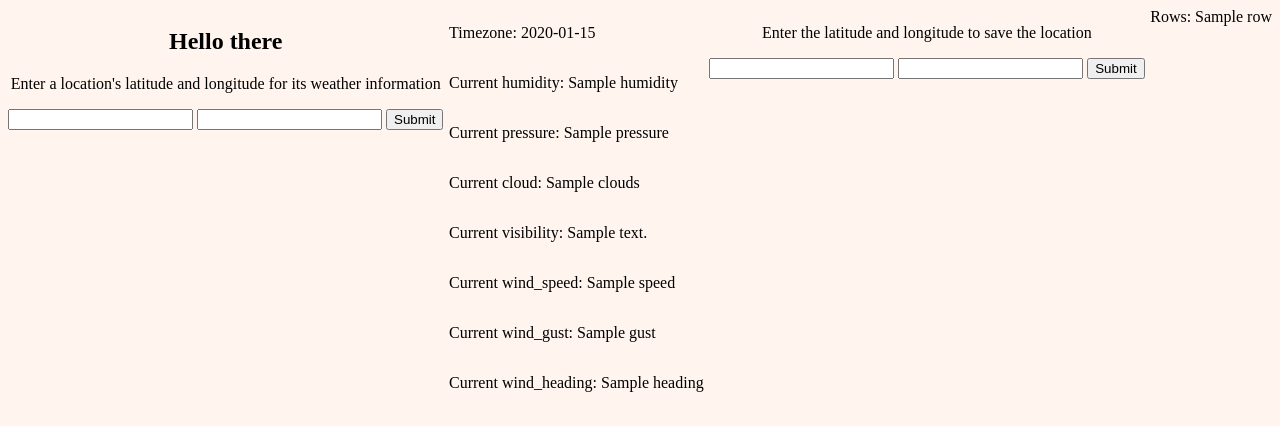
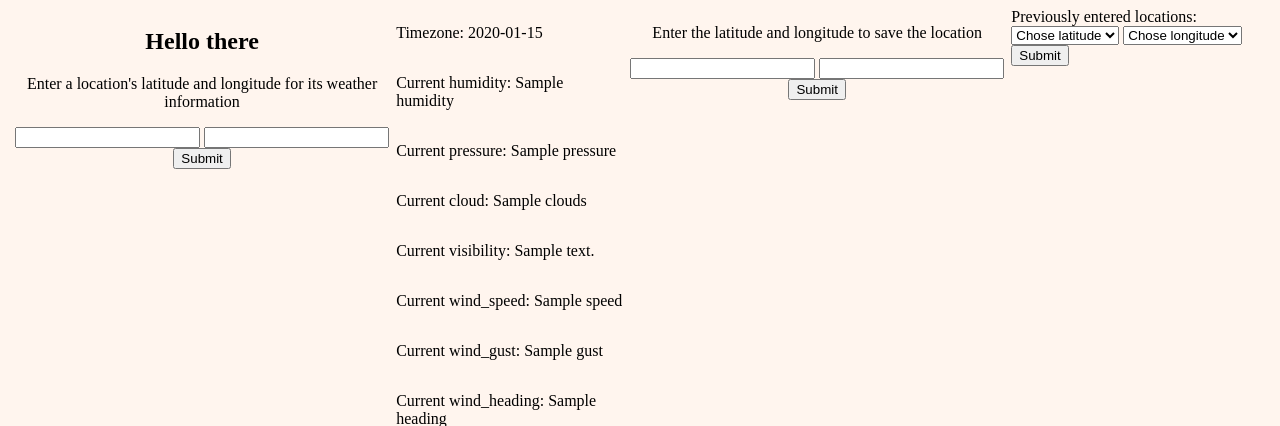
Before and after one commit to vyomaa03/project-2, a Flask app: template templates/user_main.html in a window 1280 px wide. Shown: the top 426 px of the page. Run offline with Flask 2, Linux system fonts and the light colour scheme; the template is opened without the code that fills it: most values are stand-ins (such as "Sample title", 1, 10 or a date in 2020); some libraries are stand-ins or nearby versions.

Commit message:
final version 1

```diff
--- a/app.py
+++ b/app.py
@@ -1,3 +1,4 @@
+from ast import Return
 from crypt import methods
 import email
 from unittest import result
@@ -28,7 +29,7 @@
     return render_template('base.html')
 
 @app.route('/login')
-def login(): # when the login button is pressed it should return this html
+def login():
     return render_template('login.html')
 
 @app.route('/login', methods=['POST'])
@@ -60,7 +61,7 @@
 
 
 @app.route('/signup')
-def signup(): # when the login button is pressed it should return this html
+def signup():
     return render_template('signup.html')
 
 
@@ -75,28 +76,29 @@
 
 @app.route('/weather')
 def not_main():
-    rows = sql_fetch('SELECT latitude, longitude FROM locations')
-    print(rows)
-    for row in rows:
-        print(row)
-    return render_template('user_main.html', rows=rows)
-
-@app.route('/weather_get', methods=['post']) # change to a get
-def main():
-    lat = request.form.get('lat')
-    lon = request.form.get('lon')
-    result = weather.weather_get(lat,lon)
-    print(result)
-    timezone = result['timezone']
-    humidity = result['current']['humidity']
-    pressure = result['current']['pressure']
-    clouds = result['current']['clouds']
-    visibility = result['current']['visibility']
-    speed = result['current']['wind_speed']
-    gust = result['current']['wind_gust']
-    heading = result['current']['wind_deg']
-
-    return render_template('user_main.html',timezone=timezone,humidity=humidity, pressure=pressure, clouds=clouds, visibility=visibility,speed=speed, gust=gust, heading=heading,email=email)
+    latitude = request.args.get('lat')
+    longitude = request.args.get('lon')
+    rows = sql_fetch('SELECT latitude FROM locations')
+    rows2 = sql_fetch('SELECT longitude FROM locations')
+    if latitude == None:
+        return render_template('user_main.html', rows=rows, rows2=rows2)
+    else:
+        latitude = request.args.get('lat')
+        longitude = request.args.get('lon')
+        rows = sql_fetch('SELECT latitude FROM locations WHERE latitude = %d', [latitude])
+        rows2 = sql_fetch('SELECT longitude FROM locations WHERE longitude = %d', [longitude])
+        print(rows)
+        result = weather.weather_get(latitude,longitude)
+        print(result)
+        timezone = result['timezone']
+        humidity = result['current']['humidity']
+        pressure = result['current']['pressure']
+        clouds = result['current']['clouds']
+        visibility = result['current']['visibility']
+        speed = result['current']['wind_speed']
+        gust = result['current']['wind_gust']
+        heading = result['current']['wind_deg']
+        return render_template('user_main.html', rows=rows, rows2=rows2, timezone=timezone,humidity=humidity, pressure=pressure, clouds=clouds, visibility=visibility,speed=speed, gust=gust, heading=heading)
 
 
 if __name__ == '__main__':
--- a/templates/user_main.html
+++ b/templates/user_main.html
@@ -41,11 +41,23 @@
     </div>
 
     <div id="saved">
-        {% for row in rows %}
-            Rows: {{row}}
-      {% endfor %}
+        Previously entered locations: <br>
+        <form method="get" action="/weather">
+            <select name="lat">
+                <option>Chose latitude</option>
+                {% for row in rows %}
+                 <option value="{{row}}">{{row}}</option>
+                 {% endfor %}
+            </select>
+            <select name="lon">
+                <option>Chose longitude</option>
+                {% for row in rows2 %}
+                 <option value="{{row}}">{{row}}</option>
+                 {% endfor %}
+            </select>
+            <input type="submit">
+        </form>
     </div>
-
     </div>
 
 
```
